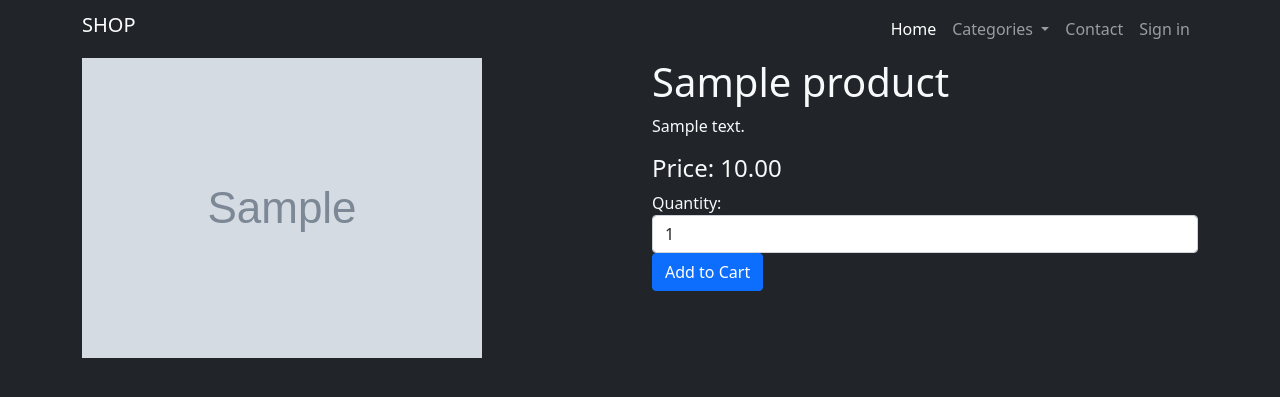
After one commit to jkszymczak/ModSum, a Django app: page /product/1/ in a window 1280 px wide. The commit adds this page. Shown: the top 397 px of the page. Run offline with Django 4.2, Linux system fonts and the light colour scheme; tables that the repository leaves empty hold one stand-in row (values such as "Sample post"); grey boxes marked "Sample" are stand-in pictures; some libraries are stand-ins or nearby versions.

Commit message:
feat: Added simple product detail page.

```diff
--- a/app_for_testing/urls.py
+++ b/app_for_testing/urls.py
@@ -9,6 +9,7 @@ urlpatterns = [
     path('', include('shop.urls')),
     path('register/', register, name='register'),
     path('', include('django.contrib.auth.urls')),
+    path('', include('product.urls')),
 ]
 
 urlpatterns += static(settings.STATIC_URL, document_root=settings.STATIC_ROOT)
--- /dev/null
+++ b/product/templates/product/detail.html
@@ -0,0 +1,35 @@
+
+{% extends "base.html" %}
+
+{% block title %}
+    Shop Name
+{% endblock %}
+
+{% load static %}
+{% load crispy_forms_tags %}
+
+{% block content %}
+
+<div class="container">
+    <div class="row">
+        <div class="col-md-6">
+            <img src="{{ product.image.url }}" alt="{{ product.name }}" class="img-fluid">
+        </div>
+        <div class="col-md-6">
+            <h1>{{ product.name }}</h1>
+            <p>{{ product.description }}</p>
+            <h4>Price: {{ product.price }}</h4>
+
+            <form action="#" method="post">
+                {% csrf_token %}
+                <div class="form-group">
+                    <label for="quantity">Quantity:</label>
+                    <input type="number" id="quantity" name="quantity" min="1" max="99" value="1" class="form-control">
+                </div>
+                <button type="submit" class="btn btn-primary">Add to Cart</button>
+            </form>
+        </div>
+    </div>
+</div>
+
+{% endblock %}
--- /dev/null
+++ b/product/urls.py
@@ -0,0 +1,7 @@
+from django.urls import path, include
+
+from .views import ProductDetail
+
+urlpatterns = [
+    path('product/<int:product_id>/', ProductDetail.as_view(), name='product_detail'),
+]
--- /dev/null
+++ b/product/views.py
@@ -0,0 +1,15 @@
+from django.http import Http404
+from django.shortcuts import render
+from django.views import View
+
+from .models import Product
+
+class ProductDetail(View):
+    template_name = 'product/detail.html'
+
+    def get(self, request, product_id):
+        try:
+            product = Product.objects.get(id=product_id)
+            return render(request, self.template_name, {'product': product})
+        except Product.DoesNotExist:
+            raise Http404
--- a/shop/templates/shop/index.html
+++ b/shop/templates/shop/index.html
@@ -20,7 +20,7 @@
             {% endif %}
 
             {% for product in products %}
-                <a data-test="product-{{ product.id }}" href="/product/{{ product.id }}" class="card" style="text-decoration: none; color: black; width: 15em;">
+                <a href="/product/{{ product.id }}" class="card" style="text-decoration: none; color: black; width: 15em;">
                     <div class="card-img-wrapper">
                         <img class="card-img-top" alt="{{ product.name }}" src="{{ product.image.url }}">
                     </div>
--- a/templates/base.html
+++ b/templates/base.html
@@ -17,7 +17,7 @@
 
     <nav class="navbar navbar-expand-lg navbar-dark bg-dark">
         <div class="container">
-            <a title="Shop" class="navbar-brand" href="/">
+            <a title="Shop" class="navbar-brand h1" href="/">
                 SHOP
             </a>
             <button class="navbar-toggler" type="button" data-bs-toggle="collapse" data-bs-target="#navbarSupportedContent"
```
